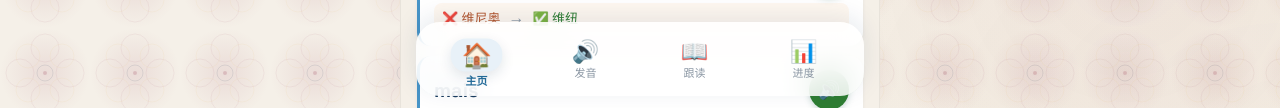
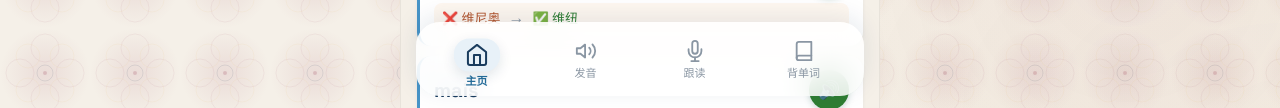
Before and after one commit to kellycheong8888/XHS-FY-GD, a website: page index.html in a window 1280 px wide. Shown: the part 692-800 px from the top of the page. Drawn offline with Linux system fonts and the light colour scheme.

Commit message:
feat: 底部导航改SVG图标(同单词站) + 进度tab改背单词外链跳转eupalavras

```diff
--- a/index.html
+++ b/index.html
@@ -108,6 +108,7 @@ body::after {
   transition: color .15s;
 }
 .bottom-nav button .tab-icon { font-size: 22px; line-height: 1; }
+.bottom-nav button .tab-icon svg { display: block; margin: 0 auto; }
 .bottom-nav button .tab-label { font-size: 11px; font-weight: 500; }
 .bottom-nav button.active { color: var(--blue-deep); }
 .bottom-nav button.active .tab-label { color: var(--blue-main); font-weight: 800; }
@@ -488,10 +489,10 @@ body::after {
 
 <!-- ═══ BOTTOM NAV ═══ -->
 <nav class="bottom-nav">
-  <button class="active" data-page="home"><span class="tab-icon">🏠</span><span class="tab-label">主页</span></button>
-  <button data-page="trap"><span class="tab-icon">🔊</span><span class="tab-label">发音</span></button>
-  <button data-page="read"><span class="tab-icon">📖</span><span class="tab-label">跟读</span></button>
-  <button data-page="progress"><span class="tab-icon">📊</span><span class="tab-label">进度</span></button>
+  <button class="active" data-page="home"><span class="tab-icon"><svg viewBox="0 0 24 24" width="22" height="22" fill="none" stroke="currentColor" stroke-width="2" stroke-linecap="round" stroke-linejoin="round"><path d="M3 9l9-7 9 7v11a2 2 0 0 1-2 2H5a2 2 0 0 1-2-2z"/><polyline points="9 22 9 12 15 12 15 22"/></svg></span><span class="tab-label">主页</span></button>
+  <button data-page="trap"><span class="tab-icon"><svg viewBox="0 0 24 24" width="22" height="22" fill="none" stroke="currentColor" stroke-width="2" stroke-linecap="round" stroke-linejoin="round"><polygon points="11 5 6 9 2 9 2 15 6 15 11 19 11 5"/><path d="M19.07 4.93a10 10 0 0 1 0 14.14M15.54 8.46a5 5 0 0 1 0 7.07"/></svg></span><span class="tab-label">发音</span></button>
+  <button data-page="read"><span class="tab-icon"><svg viewBox="0 0 24 24" width="22" height="22" fill="none" stroke="currentColor" stroke-width="2" stroke-linecap="round" stroke-linejoin="round"><path d="M12 1a3 3 0 0 0-3 3v8a3 3 0 0 0 6 0V4a3 3 0 0 0-3-3z"/><path d="M19 10v2a7 7 0 0 1-14 0v-2"/><line x1="12" y1="19" x2="12" y2="23"/><line x1="8" y1="23" x2="16" y2="23"/></svg></span><span class="tab-label">跟读</span></button>
+  <button data-external="https://eupalavras.vercel.app/"><span class="tab-icon"><svg viewBox="0 0 24 24" width="22" height="22" fill="none" stroke="currentColor" stroke-width="2" stroke-linecap="round" stroke-linejoin="round"><path d="M4 19.5A2.5 2.5 0 0 1 6.5 17H20"/><path d="M6.5 2H20v20H6.5A2.5 2.5 0 0 1 4 19.5v-15A2.5 2.5 0 0 1 6.5 2z"/></svg></span><span class="tab-label">背单词</span></button>
 </nav>
 
 </div><!-- /app -->
@@ -521,6 +522,7 @@ function switchPage(page){
 // Bind bottom nav
 document.querySelectorAll('.bottom-nav button').forEach(btn => {
   btn.addEventListener('click', function(){
+    if (this.dataset.external) { window.open(this.dataset.external, '_blank'); return; }
     switchPage(this.dataset.page);
   });
 });
```
